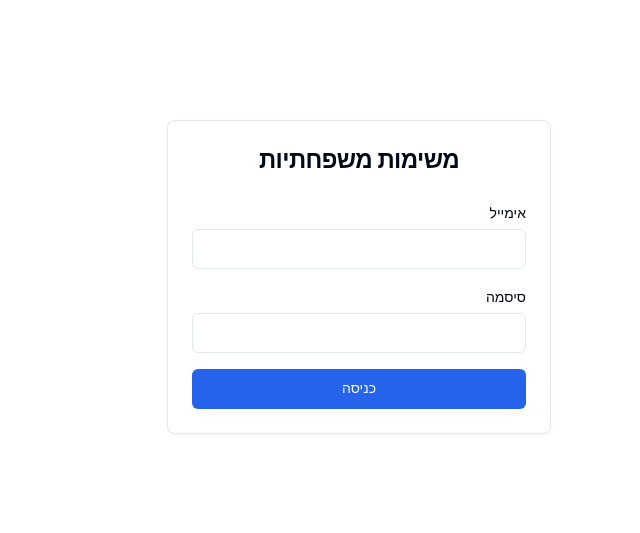
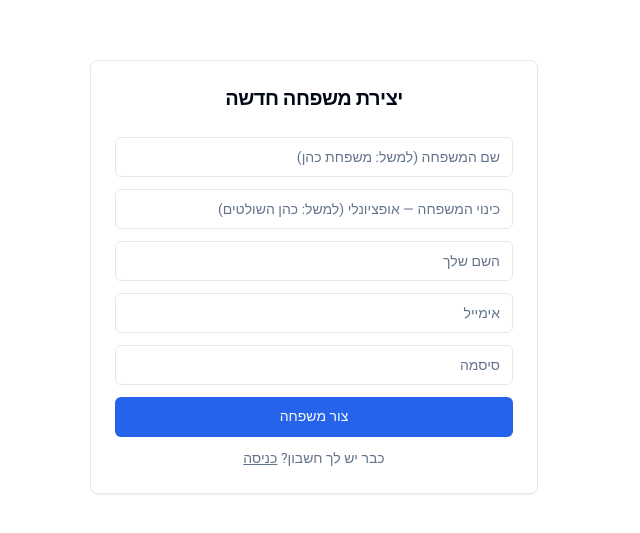
Before and after one commit to amitg60/family-chores, a React (Vite) app: page /signup in a window 1280 px wide. Before the commit this address led to /login. Shown: the part 123-656 px from the top of the page, without its empty margins (433-1073 px from the left). Built offline with nearby package versions, Linux system fonts and the light colour scheme; no server answers.

Commit message:
feat: add signup and join pages + routes + login page link

```diff
--- /dev/null
+++ b/src/pages/JoinPage.tsx
@@ -0,0 +1,131 @@
+import { useState, useEffect } from 'react'
+import { useNavigate } from 'react-router-dom'
+import { supabase } from '../lib/supabase'
+import { Button } from '../components/ui/button'
+import { Input } from '../components/ui/input'
+import { Card, CardContent, CardHeader, CardTitle } from '../components/ui/card'
+
+interface ValidateResult {
+  valid: boolean
+  family_name?: string
+  team_name?: string | null
+  invited_by?: string
+  reason?: string
+}
+
+export default function JoinPage() {
+  const navigate = useNavigate()
+  const token = new URLSearchParams(window.location.search).get('token') ?? ''
+  const [validation, setValidation]   = useState<ValidateResult | null>(null)
+  const [validating, setValidating]   = useState(true)
+  const [name, setName]               = useState('')
+  const [email, setEmail]             = useState('')
+  const [password, setPassword]       = useState('')
+  const [loading, setLoading]         = useState(false)
+  const [error, setError]             = useState<string | null>(null)
+
+  useEffect(() => {
+    if (!token) {
+      setValidation({ valid: false, reason: 'not_found' })
+      setValidating(false)
+      return
+    }
+    supabase.rpc('validate_invite_token', { p_token: token })
+      .then(({ data }) => {
+        setValidation(data as ValidateResult)
+        setValidating(false)
+      })
+  }, [token])
+
+  async function handleSubmit(e: React.FormEvent) {
+    e.preventDefault()
+    setLoading(true)
+    setError(null)
+
+    const { data, error: signUpError } = await supabase.auth.signUp({ email, password })
+    if (signUpError || !data.user) {
+      setError(signUpError?.message ?? 'שגיאה ביצירת החשבון')
+      setLoading(false)
+      return
+    }
+
+    const { error: rpcError } = await supabase.rpc('redeem_invite', {
+      p_token:   token,
+      p_name:    name,
+      p_user_id: data.user.id,
+    })
+    if (rpcError) {
+      setError('הקישור כבר נוצל או שפג תוקפו')
+      setLoading(false)
+      return
+    }
+
+    navigate('/')
+  }
+
+  if (validating) {
+    return (
+      <div className="min-h-screen flex items-center justify-center" dir="rtl">
+        <p role="status" className="text-muted-foreground">בודק קישור...</p>
+      </div>
+    )
+  }
+
+  if (!validation?.valid) {
+    return (
+      <div className="min-h-screen flex items-center justify-center p-4" dir="rtl">
+        <Card className="w-full max-w-md">
+          <CardContent className="py-8 text-center">
+            <p role="alert" className="text-destructive font-medium">
+              הקישור אינו תקף או שפג תוקפו — בקש מהמנהל קישור חדש
+            </p>
+          </CardContent>
+        </Card>
+      </div>
+    )
+  }
+
+  return (
+    <div className="min-h-screen flex items-center justify-center bg-background p-4" dir="rtl">
+      <Card className="w-full max-w-md">
+        <CardHeader>
+          <CardTitle className="text-center text-xl">
+            הוזמת על ידי {validation.invited_by} למשפחת {validation.family_name}
+            {validation.team_name ? ` — ${validation.team_name}` : ''}
+          </CardTitle>
+        </CardHeader>
+        <CardContent>
+          <form onSubmit={handleSubmit} className="space-y-3">
+            <Input
+              placeholder="שם מלא"
+              value={name}
+              onChange={e => setName(e.target.value)}
+              required
+              aria-label="שם מלא"
+            />
+            <Input
+              type="email"
+              placeholder="אימייל"
+              value={email}
+              onChange={e => setEmail(e.target.value)}
+              required
+              aria-label="אימייל"
+            />
+            <Input
+              type="password"
+              placeholder="סיסמה"
+              value={password}
+              onChange={e => setPassword(e.target.value)}
+              required
+              aria-label="סיסמה"
+            />
+            {error && <p role="alert" className="text-sm text-destructive">{error}</p>}
+            <Button type="submit" className="w-full" disabled={loading}>
+              {loading ? 'מצטרף...' : 'הצטרף'}
+            </Button>
+          </form>
+        </CardContent>
+      </Card>
+    </div>
+  )
+}
--- a/src/pages/LoginPage.tsx
+++ b/src/pages/LoginPage.tsx
@@ -1,5 +1,5 @@
 import { useState } from 'react'
-import { useNavigate } from 'react-router-dom'
+import { Link, useNavigate } from 'react-router-dom'
 import { useAuth } from '../contexts/AuthContext'
 import { Button } from '../components/ui/button'
 import { Input } from '../components/ui/input'
@@ -70,6 +70,10 @@ export default function LoginPage() {
             <Button type="submit" className="w-full" disabled={loading}>
               {loading ? 'מתחבר...' : 'כניסה'}
             </Button>
+            <p className="text-center text-sm text-muted-foreground">
+              משפחה חדשה?{' '}
+              <Link to="/signup" className="underline">צור חשבון</Link>
+            </p>
           </form>
         </CardContent>
       </Card>
--- /dev/null
+++ b/src/pages/SignupPage.tsx
@@ -0,0 +1,101 @@
+import { useState } from 'react'
+import { Link, useNavigate } from 'react-router-dom'
+import { supabase } from '../lib/supabase'
+import { Button } from '../components/ui/button'
+import { Input } from '../components/ui/input'
+import { Card, CardContent, CardHeader, CardTitle } from '../components/ui/card'
+
+export default function SignupPage() {
+  const navigate = useNavigate()
+  const [familyName, setFamilyName] = useState('')
+  const [teamName, setTeamName]     = useState('')
+  const [adminName, setAdminName]   = useState('')
+  const [email, setEmail]           = useState('')
+  const [password, setPassword]     = useState('')
+  const [loading, setLoading]       = useState(false)
+  const [error, setError]           = useState<string | null>(null)
+
+  async function handleSubmit(e: React.FormEvent) {
+    e.preventDefault()
+    setLoading(true)
+    setError(null)
+
+    const { data, error: signUpError } = await supabase.auth.signUp({ email, password })
+    if (signUpError || !data.user) {
+      setError(signUpError?.message ?? 'שגיאה ביצירת החשבון')
+      setLoading(false)
+      return
+    }
+
+    const { error: rpcError } = await supabase.rpc('create_family_and_admin', {
+      p_family_name: familyName,
+      p_team_name:   teamName,
+      p_admin_name:  adminName,
+    })
+    if (rpcError) {
+      setError(rpcError.message)
+      setLoading(false)
+      return
+    }
+
+    navigate('/admin')
+  }
+
+  return (
+    <div className="min-h-screen flex items-center justify-center bg-background p-4" dir="rtl">
+      <Card className="w-full max-w-md">
+        <CardHeader>
+          <CardTitle className="text-center text-xl">יצירת משפחה חדשה</CardTitle>
+        </CardHeader>
+        <CardContent>
+          <form onSubmit={handleSubmit} className="space-y-3">
+            <Input
+              placeholder="שם המשפחה (למשל: משפחת כהן)"
+              value={familyName}
+              onChange={e => setFamilyName(e.target.value)}
+              required
+              aria-label="שם המשפחה"
+            />
+            <Input
+              placeholder="כינוי המשפחה — אופציונלי (למשל: כהן השולטים)"
+              value={teamName}
+              onChange={e => setTeamName(e.target.value)}
+              aria-label="כינוי המשפחה"
+            />
+            <Input
+              placeholder="השם שלך"
+              value={adminName}
+              onChange={e => setAdminName(e.target.value)}
+              required
+              aria-label="השם שלך"
+            />
+            <Input
+              type="email"
+              placeholder="אימייל"
+              value={email}
+              onChange={e => setEmail(e.target.value)}
+              required
+              aria-label="אימייל"
+            />
+            <Input
+              type="password"
+              placeholder="סיסמה"
+              value={password}
+              onChange={e => setPassword(e.target.value)}
+              required
+              aria-label="סיסמה"
+            />
+            {error && <p role="alert" className="text-sm text-destructive">{error}</p>}
+            <Button type="submit" className="w-full" disabled={loading}>
+              {loading ? 'יוצר...' : 'צור משפחה'}
+            </Button>
+            <p className="text-center text-sm text-muted-foreground">
+              כבר יש לך חשבון?{' '}
+              <Link to="/login" className="underline">כניסה</Link>
+            </p>
+          </form>
+        </CardContent>
+      </Card>
+    </div>
+  )
+}
```
Also changed, not shown: src/router.tsx (+10 -0 lines).
